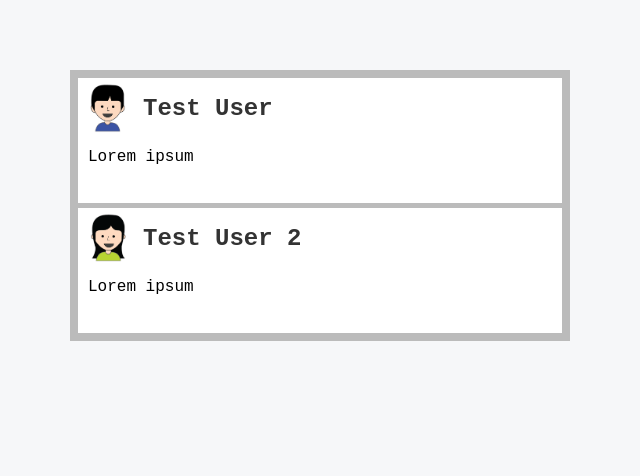
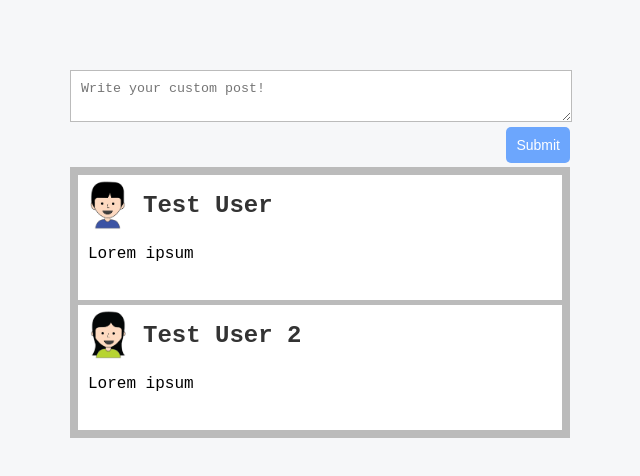
Before and after one commit to vatoer/graphbook2, a React app: page / in a window 1280 px wide. Shown: the top 476 px of the page, without its empty margins (320-960 px from the left). Built offline with nearby package versions, Linux system fonts and the light colour scheme.

Commit message:
Event handling and state updates with React

```diff
--- a/src/client/App.js
+++ b/src/client/App.js
@@ -21,10 +21,36 @@ const initialPosts = [
 ];
 
 const App = () => {
+    const [posts, setPosts] = useState(initialPosts);
+    const [postContent, setPostContent] = useState('');
+
+    const handleSubmit = (event) => {
+        //console.log(posts);
+        event.preventDefault();
+        const newPost = {
+            id: posts.length + 1,
+            text: postContent,
+            user: {
+                avatar: '/uploads/avatar1.png',
+                username: 'Fake User'
+            }
+        };
+        setPosts([newPost, ...posts]);
+        setPostContent('');
+    };
+
     return (
         <div className="container">
+            <div className="postForm">
+                <form onSubmit={handleSubmit}>
+                    <textarea value={postContent} onChange={(e) =>
+                        setPostContent(e.target.value)}
+                        placeholder="Write your custom post!" />
+                    <input type="submit" value="Submit" />
+                </form>
+            </div>
             <div className="feed">
-                {initialPosts.map((post, i) =>
+                {posts.map((post, i) =>
                     <div key={post.id} className="post">
                         <div className="header">
                             <img src={post.user.avatar} />
--- a/src/client/index.js
+++ b/src/client/index.js
@@ -1,5 +1,10 @@
 import React from 'react';
-import ReactDOM from 'react-dom';
+import ReactDOM from 'react-dom/client';
 import App from './App';
 
-ReactDOM.render(<App/>, document.getElementById('root'));
+//ReactDOM.render(<App/>, document.getElementById('root'));
+const container = document.getElementById('root');
+// Create a root.
+const root = ReactDOM.createRoot(container);
+// Initial render
+root.render(<App name="graphbook" />);
```
Also changed, not shown: 1 other file (tests, documents, lock files or other folders).
